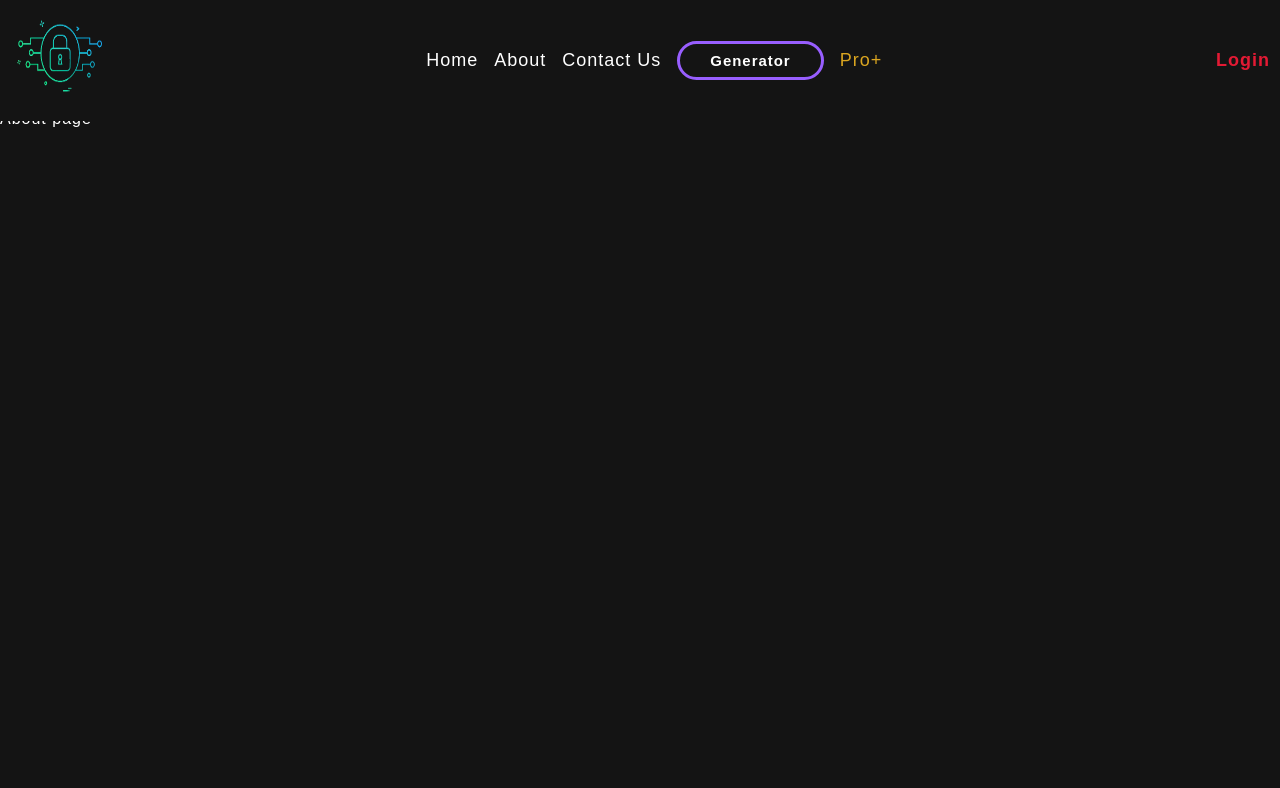
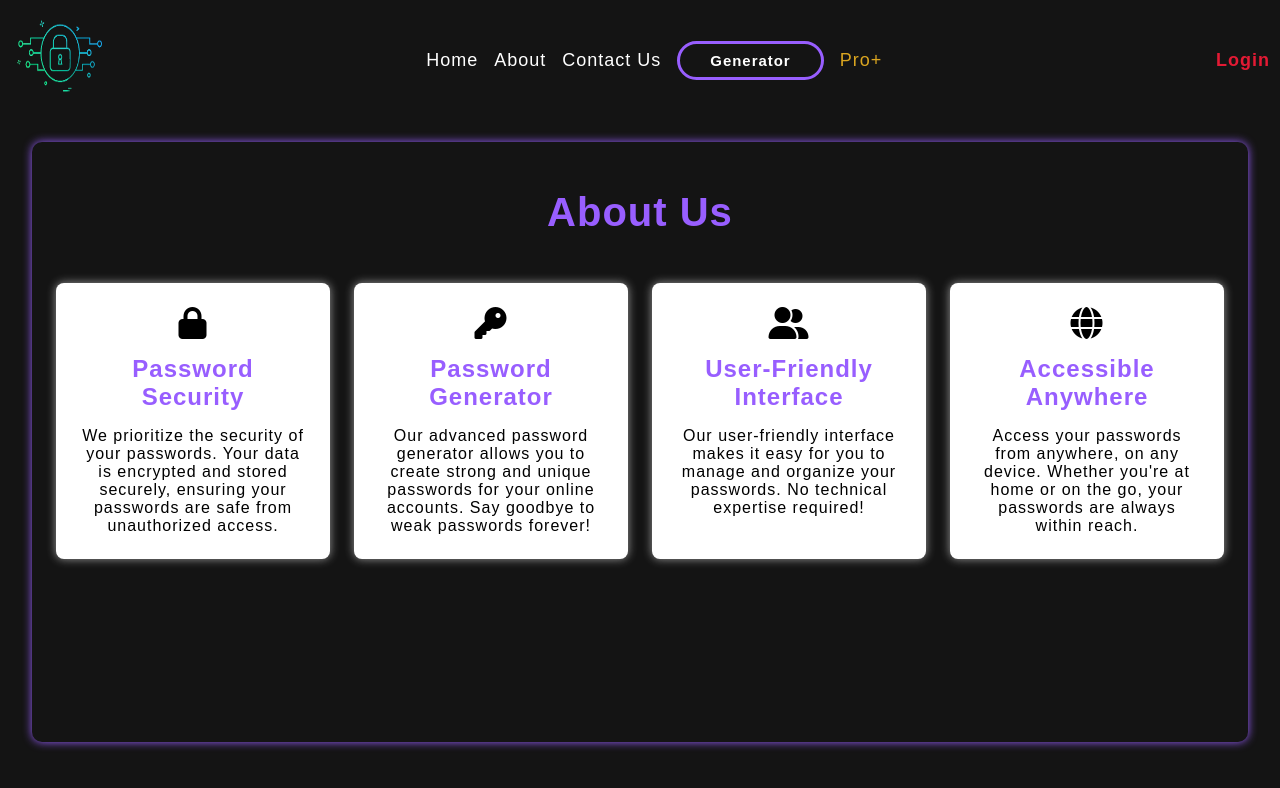
Before and after one commit to muhazAhmed/password-manager, a React (Vite) app in the folder client/: page /about in a window 1280 px wide. Shown: the top 788 px of the page. Built offline with nearby package versions, Linux system fonts and the light colour scheme; a web font is replaced by a local one.

Commit message:
backend and frontend changes

```diff
--- a/client/src/components/Loading/Loading.css
+++ b/client/src/components/Loading/Loading.css
@@ -231,38 +231,38 @@
   }
 
   .text-L {
-    left: 1rem;
+    left: 2rem;
     animation: text-L 1050ms ease-in infinite;
   }
 
   .text-o {
-    left: 3rem;
+    left: 4rem;
     animation-delay: 150ms;
   }
 
   .text-a {
-    left: 5.5rem;
+    left: 6.5rem;
     animation-delay: 230ms;
   }
 
   .text-d {
-    left: 8rem;
+    left: 9rem;
     animation-delay: 310ms;
   }
 
   .text-i {
-    left: 10.5rem;
+    left: 11.5rem;
     animation-delay: 390ms;
   }
 
   .text-n {
 
-    left: 12rem;
+    left: 13rem;
     animation-delay: 470ms;
   }
 
   .text-g {
-    left: 14rem;
+    left: 15.5rem;
     animation-delay: 550ms;
   }
 
--- a/client/src/components/Profile-model/Profile.jsx
+++ b/client/src/components/Profile-model/Profile.jsx
@@ -1,4 +1,5 @@
 import React, { useState, useContext, useEffect } from "react";
+import { Link } from "react-router-dom";
 import "./Profile.css";
 import { AuthContext } from "../../util/AuthContext";
 import { useFetchAPI, usePutAPI } from "../../util/util.services";
@@ -111,7 +112,9 @@ const Profile = () => {
                 </div>
                 <div className="profile-btns">
                   <button onClick={handleSubmit}>Update</button>
-                  <button id="cancle">Cancle</button>
+                  <Link to="/user/dashboard" style={{ backgroundColor: "#fff" }}>
+                    <button id="cancle">Cancle</button>
+                  </Link>
                 </div>
               </div>
             ) : (
--- a/client/src/components/updateManager/updatemanager.css
+++ b/client/src/components/updateManager/updatemanager.css
@@ -1,6 +1,6 @@
 .update-passowrd {
     padding: 40px 100px;
-    position: absolute;
+    position: fixed;
     top: 60%;
     left: 50%;
     -ms-transform: translateX(-50%) translateY(-50%);
--- a/client/src/layouts/Navbar/Navbar.jsx
+++ b/client/src/layouts/Navbar/Navbar.jsx
@@ -78,7 +78,7 @@ const Navbar = () => {
         {currentUser && (
           <span title="Online">
             <i
-              className="fa-solid fa-circle fa-fade"
+              className="fas fa-circle fa-fade"
               style={{ color: "#1dc228", fontSize: "10px" }}
             ></i>
           </span>
--- a/client/src/pages/Main/About/About.css
+++ b/client/src/pages/Main/About/About.css
@@ -0,0 +1,91 @@
+/* About Us Container */
+.about-us-container {
+    margin: 2rem;
+    padding: 1.5rem;
+    border-radius: 10px;
+    box-shadow: 0 0 10px var(--header);
+    height: 75vh;
+}
+
+/* About Us Header */
+.about-us-header {
+    display: flex;
+    align-items: center;
+    justify-content: center;
+    padding: 1.5rem;
+}
+
+.about-us-header h1 {
+    color: var(--header);
+    font-size: 2.5rem;
+}
+
+/* About Us Content */
+.about-us-content {
+    margin-top: 1.5rem;
+    display: grid;
+    grid-template-columns: repeat(auto-fit, minmax(250px, 1fr));
+    gap: 1.5rem;
+}
+
+.feature-card {
+    padding: 1.5rem;
+    border-radius: 8px;
+    background-color: #fff;
+    box-shadow: 0 0 10px var(--shadow);
+    display: flex;
+    flex-direction: column;
+    align-items: center;
+    text-align: center;
+}
+
+.feature-card i {
+    font-size: 2rem;
+    margin-bottom: 1rem;
+    color: black;
+    background-color: #fff;
+}
+
+.feature-card h2 {
+    color: var(--header);
+    font-size: 1.5rem;
+    margin-bottom: 1rem;
+    background-color: #fff;
+}
+
+.feature-card p {
+    background-color: #fff;
+    color: black;
+}
+
+/* Background and Main Colors */
+body {
+    background-color: var(--main);
+    color: #333;
+    font-family: Arial, sans-serif;
+}
+
+/* Responsive Design */
+@media screen and (max-width: 768px) {
+    .about-us-container {
+        margin: 1rem;
+        padding: 1rem;
+        height: auto;
+    }
+
+    .about-us-header h1 {
+        font-size: 2rem;
+    }
+
+    .about-us-content {
+        grid-template-columns: repeat(auto-fit, minmax(200px, 1fr));
+    }
+
+    .feature-card h2 {
+        font-size: 1.2rem;
+    }
+
+    .feature-card p {
+        font-size: 0.9rem;
+    }
+}
--- a/client/src/pages/Main/About/About.jsx
+++ b/client/src/pages/Main/About/About.jsx
@@ -1,12 +1,52 @@
-import React from 'react'
-import "./About.css"
+import React from "react";
+import "./About.css";
 
 const About = () => {
   return (
-    <div>
-    About page
-    </div>
-  )
-}
+    <>
+      <div className="about-us-container" data-aos="zoom-out">
+        <div className="about-us-header" data-aos="slide-down">
+          <h1>About Us</h1>
+        </div>
+        <div className="about-us-content" data-aos="slide-up">
+          <div className="feature-card">
+            <i className="fas fa-lock"></i>
+            <h2>Password Security</h2>
+            <p>
+              We prioritize the security of your passwords. Your data is
+              encrypted and stored securely, ensuring your passwords are safe
+              from unauthorized access.
+            </p>
+          </div>
+          <div className="feature-card">
+            <i className="fas fa-key"></i>
+            <h2>Password Generator</h2>
+            <p>
+              Our advanced password generator allows you to create strong and
+              unique passwords for your online accounts. Say goodbye to weak
+              passwords forever!
+            </p>
+          </div>
+          <div className="feature-card">
+            <i className="fas fa-user-friends"></i>
+            <h2>User-Friendly Interface</h2>
+            <p>
+              Our user-friendly interface makes it easy for you to manage and
+              organize your passwords. No technical expertise required!
+            </p>
+          </div>
+          <div className="feature-card">
+            <i className="fas fa-globe"></i>
+            <h2>Accessible Anywhere</h2>
+            <p>
+              Access your passwords from anywhere, on any device. Whether you're
+              at home or on the go, your passwords are always within reach.
+            </p>
+          </div>
+        </div>
+      </div>
+    </>
+  );
+};
 
-export default About
+export default About;
--- a/client/src/pages/Password/Dashboard/Dashboard.jsx
+++ b/client/src/pages/Password/Dashboard/Dashboard.jsx
@@ -134,15 +134,15 @@ const Dashboard = () => {
 
                     <div style={{ display: "flex", gap: "1rem" }}>
                       <i
-                        className={classNames("fa", {
-                          "fa-eye": !showPassword,
-                          "fa-eye-slash": showPassword,
+                        className={classNames("fas", {
+                          "fas-eye": !showPassword,
+                          "fas-eye-slash": showPassword,
                         })}
                         onClick={togglePasswordVisibility}
                       ></i>
                       <i
                         title="Copy to clipboard"
-                        className="fa-regular fa-clipboard"
+                        className="fas fa-clipboard"
                         onClick={() =>
                           handleCopyPassword(item.decryptedPassword)
                         }
--- a/client/src/pages/User/Form/Register.jsx
+++ b/client/src/pages/User/Form/Register.jsx
@@ -1,6 +1,6 @@
 import React, { useState } from "react";
 import "./Form.css";
-import { Link, useNavigate } from "react-router-dom";
+import { Link } from "react-router-dom";
 import classnames from "classnames";
 import { ServerVariables } from "../../../util/ServerVariables";
 import wallapaer from "../../../assets/images/form.svg";
@@ -15,20 +15,22 @@ const Register = () => {
     lastname: "",
     email: "",
     phone: "",
-    password: ""
+    password: "",
+    code : "",
+    verified : "",
   });
   const [showPassword, setShowPassword] = useState(false);
-  const [redirecting, setRedirecting] = useState(false); // Added state for redirecting
   const [model, setModel] = useState(false); // Added state for popup model
 
-  const navigate = useNavigate();
+  const handleSubmit= (e) => {
+    e.preventDefault();
+
+    postData(ServerVariables.Register, inputs)
+    setModel(true);
+  }
 
   const handleChange = (e) => {
     setInputs((prev) => ({ ...prev, [e.target.name]: e.target.value }));
-  };
-
-  const openModel =  () => {
-    setModel(true)
   };
 
   // Check if all input fields are filled
@@ -103,13 +105,13 @@ const Register = () => {
               />
               <i
                 className={classnames("fa", {
-                  "fa-eye": !showPassword,
-                  "fa-eye-slash": showPassword
+                  "fas-eye": !showPassword,
+                  "fas-eye-slash": showPassword
                 })}
                 onClick={togglePasswordVisibility}
               ></i>
             </div>
-            <button onClick={openModel} disabled={!isFormValid()}>
+            <button onClick={handleSubmit} disabled={!isFormValid()}>
               Sign-Up
             </button>
             <p className="form-footer">
@@ -119,7 +121,7 @@ const Register = () => {
               </Link>
             </p>
             {error && <p className="error">{error}</p>}
-            {redirecting && <Loading />}
+            {loading && <Loading />}
           </form>
         </div>
       </div>
```
Also changed, not shown: client/src/pages/User/Form/Login.jsx (+20 -15 lines), 1 other file (tests, documents, lock files or other folders).
